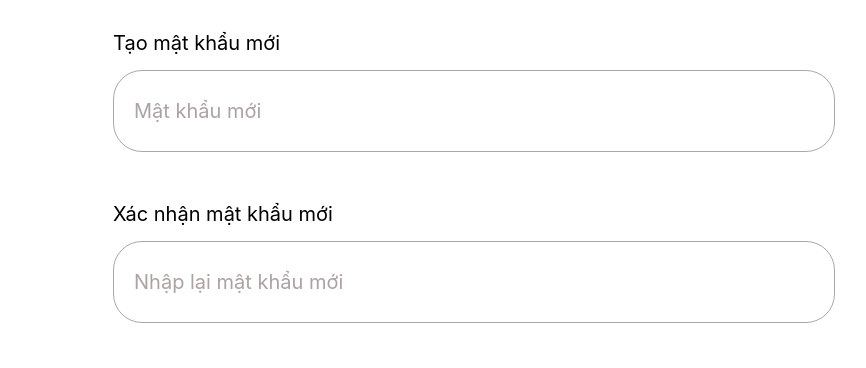
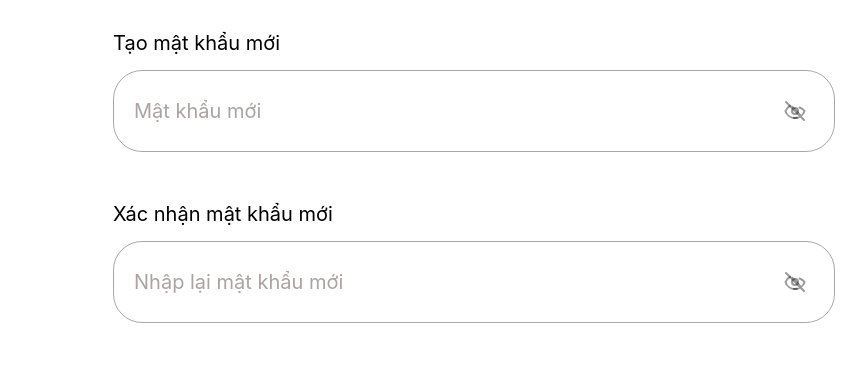
Before and after one commit to VanCuongBlack/FRONTEND-WEB-ACCOUNT-LAPTOP, a React (Vite) app: page /reset-password in a window 1280 px wide. Shown: the part 342-710 px from the top of the page, without its empty margins (166-1032 px from the left). Built offline with nearby package versions, Linux system fonts and the light colour scheme; no server answers.

Commit message:
update api

```diff
--- a/src/components/account/RegisterForm.tsx
+++ b/src/components/account/RegisterForm.tsx
@@ -25,7 +25,7 @@ export default function RegisterForm() {
   const onSubmit = async (data: RegisterFormValues) => {
     try {
       const res = await register({
-        fullName: data.fullName,
+        fullname: data.fullName,
         email: data.email,
         phone: data.phone,
         password: data.password,
--- a/src/pages/auth/ResetPasswordPage.tsx
+++ b/src/pages/auth/ResetPasswordPage.tsx
@@ -2,12 +2,12 @@ import { useState } from "react";
 import { useForm } from "react-hook-form";
 import * as z from "zod";
 import { ChevronLeft } from "lucide-react";
-import { useNavigate } from "react-router-dom";
+import { useLocation, useNavigate } from "react-router-dom";
 import { resetPassword } from "@/services/auth.service";
 
 const resetPasswordSchema = z
   .object({
-    verificationCode: z
+    otp: z
       .string()
       .min(1, {
         message: "Mã xác nhận không được để trống",
@@ -33,7 +33,15 @@ type ResetPasswordFormValues = z.infer<typeof resetPasswordSchema>;
 
 export default function ResetPasswordPage() {
   const navigate = useNavigate();
+  const location = useLocation();
+
+  const email = location.state?.email || "";
+
   const [isLoading, setIsLoading] = useState(false);
+
+  const [showNewPassword, setShowNewPassword] = useState(false);
+
+  const [showConfirmPassword, setShowConfirmPassword] = useState(false);
 
   const {
     register,
@@ -42,7 +50,7 @@ export default function ResetPasswordPage() {
     formState: { errors },
   } = useForm<ResetPasswordFormValues>({
     defaultValues: {
-      verificationCode: "",
+      otp: "",
       newPassword: "",
       confirmPassword: "",
     },
@@ -63,13 +71,14 @@ export default function ResetPasswordPage() {
       setIsLoading(true);
 
       await resetPassword({
-        verificationCode: values.verificationCode,
+        email,
+        otp: values.otp,
         newPassword: values.newPassword,
       });
 
       navigate("/login");
     } catch {
-      setError("verificationCode", {
+      setError("otp", {
         message: "Mã xác nhận không đúng hoặc đã hết hạn",
       });
     } finally {
@@ -103,13 +112,13 @@ export default function ResetPasswordPage() {
               inputMode="numeric"
               maxLength={6}
               placeholder="Mã xác nhận"
-              {...register("verificationCode")}
+              {...register("otp")}
               className="w-full h-[64px] sm:h-[82px] rounded-[29px] bg-transparent border border-black/34 px-5 text-[16px] sm:text-[20px] text-black placeholder-[#ADA2A2] placeholder-opacity-100 focus:outline-none focus:border-[#3783EC] transition-all"
             />
 
-            {errors.verificationCode && (
+            {errors.otp && (
               <span className="text-red-500 text-sm">
-                {errors.verificationCode.message}
+                {errors.otp.message}
               </span>
             )}
           </div>
@@ -119,12 +128,60 @@ export default function ResetPasswordPage() {
               Tạo mật khẩu mới
             </label>
 
+            <div className="relative w-full h-[64px] sm:h-[82px] flex items-center">
               <input
-              type="password"
+                type={showNewPassword ? "text" : "password"}
                 placeholder="Mật khẩu mới"
                 {...register("newPassword")}
-              className="w-full h-[64px] sm:h-[82px] rounded-[29px] bg-transparent border border-black/34 px-5 text-[16px] sm:text-[20px] text-black placeholder-[#ADA2A2] placeholder-opacity-100 focus:outline-none focus:border-[#3783EC] transition-all"
+                className="w-full h-full rounded-[29px] bg-transparent border border-black/34 pl-5 pr-[60px] text-[16px] sm:text-[20px] text-black placeholder-[#ADA2A2] placeholder-opacity-100 focus:outline-none focus:border-[#3783EC] transition-all"
               />
+
+              <button
+                type="button"
+                onClick={() => setShowNewPassword(!showNewPassword)}
+                className="absolute right-[24px] text-black/40 hover:text-black/70 transition-colors cursor-pointer p-1 flex items-center justify-center"
+              >
+                {showNewPassword ? (
+                  <svg
+                    className="w-6 h-6"
+                    fill="none"
+                    stroke="currentColor"
+                    strokeWidth="2"
+                    viewBox="0 0 24 24"
+                  >
+                    <path
+                      strokeLinecap="round"
+                      strokeLinejoin="round"
+                      d="M15 12a3 3 0 11-6 0 3 3 0 016 0z"
+                    />
+                    <path
+                      strokeLinecap="round"
+                      strokeLinejoin="round"
+                      d="M2.458 12C3.732 7.943 7.523 5 12 5c4.478 0 8.268 2.943 9.542 7-1.274 4.057-5.064 7-9.542 7-4.477 0-8.268-2.943-9.542-7z"
+                    />
+                  </svg>
+                ) : (
+                  <svg
+                    className="w-6 h-6"
+                    fill="none"
+                    stroke="currentColor"
+                    strokeWidth="2"
+                    viewBox="0 0 24 24"
+                  >
+                    <path
+                      strokeLinecap="round"
+                      strokeLinejoin="round"
+                      d="M13.875 18.825A10.05 10.05 0 0112 19c-4.478 0-8.268-2.943-9.542-7a10.024 10.024 0 014.501-5.176M15 12a3 3 0 11-6 0 3 3 0 016 0z"
+                    />
+                    <path
+                      strokeLinecap="round"
+                      strokeLinejoin="round"
+                      d="M17.657 16.657L13.414 12m0 0L9.172 7.757M13.414 12H12m4.542-3.458A10.05 10.05 0 0121.542 12c-1.274 4.057-5.064 7-9.542 7a9.963 9.963 0 01-1.205-.073M3 3l18 18"
+                    />
+                  </svg>
+                )}
+              </button>
+            </div>
 
             {errors.newPassword && (
               <span className="text-red-500 text-sm">
@@ -138,12 +195,62 @@ export default function ResetPasswordPage() {
               Xác nhận mật khẩu mới
             </label>
 
+            <div className="relative w-full h-[64px] sm:h-[82px] flex items-center">
               <input
-              type="password"
+                type={showConfirmPassword ? "text" : "password"}
                 placeholder="Nhập lại mật khẩu mới"
                 {...register("confirmPassword")}
-              className="w-full h-[64px] sm:h-[82px] rounded-[29px] bg-transparent border border-black/34 px-5 text-[16px] sm:text-[20px] text-black placeholder-[#ADA2A2] placeholder-opacity-100 focus:outline-none focus:border-[#3783EC] transition-all"
+                className="w-full h-full rounded-[29px] bg-transparent border border-black/34 pl-5 pr-[60px] text-[16px] sm:text-[20px] text-black placeholder-[#ADA2A2] placeholder-opacity-100 focus:outline-none focus:border-[#3783EC] transition-all"
               />
+
+              <button
+                type="button"
+                onClick={() =>
+                  setShowConfirmPassword(!showConfirmPassword)
+                }
+                className="absolute right-[24px] text-black/40 hover:text-black/70 transition-colors cursor-pointer p-1 flex items-center justify-center"
+              >
+                {showConfirmPassword ? (
+                  <svg
+                    className="w-6 h-6"
+                    fill="none"
+                    stroke="currentColor"
+                    strokeWidth="2"
+                    viewBox="0 0 24 24"
+                  >
+                    <path
+                      strokeLinecap="round"
+                      strokeLinejoin="round"
+                      d="M15 12a3 3 0 11-6 0 3 3 0 016 0z"
+                    />
+                    <path
+                      strokeLinecap="round"
+                      strokeLinejoin="round"
+                      d="M2.458 12C3.732 7.943 7.523 5 12 5c4.478 0 8.268 2.943 9.542 7-1.274 4.057-5.064 7-9.542 7-4.477 0-8.268-2.943-9.542-7z"
+                    />
+                  </svg>
+                ) : (
+                  <svg
+                    className="w-6 h-6"
+                    fill="none"
+                    stroke="currentColor"
+                    strokeWidth="2"
+                    viewBox="0 0 24 24"
+                  >
+                    <path
+                      strokeLinecap="round"
+                      strokeLinejoin="round"
+                      d="M13.875 18.825A10.05 10.05 0 0112 19c-4.478 0-8.268-2.943-9.542-7a10.024 10.024 0 014.501-5.176M15 12a3 3 0 11-6 0 3 3 0 016 0z"
+                    />
+                    <path
+                      strokeLinecap="round"
+                      strokeLinejoin="round"
+                      d="M17.657 16.657L13.414 12m0 0L9.172 7.757M13.414 12H12m4.542-3.458A10.05 10.05 0 0121.542 12c-1.274 4.057-5.064 7-9.542 7a9.963 9.963 0 01-1.205-.073M3 3l18 18"
+                    />
+                  </svg>
+                )}
+              </button>
+            </div>
 
             {errors.confirmPassword && (
               <span className="text-red-500 text-sm">
--- a/src/services/auth.service.ts
+++ b/src/services/auth.service.ts
@@ -1,44 +1,80 @@
 import api from './api'
 
 export interface RegisterPayload {
-  fullName: string
+  fullname: string
   email: string
   phone: string
   password: string
+  address?: string
+  position?: string
 }
 
 export interface LoginPayload {
-  emailOrPhone: string;
-  password: string;
+  email: string
+  password: string
+}
+
+export interface AuthResponseData {
+  user?: unknown
+  accessToken: string
+  refreshToken: string
 }
 
 export interface ForgotPasswordPayload {
-  emailOrPhone: string
+  email: string
+}
+
+export interface VerifyEmailPayload {
+  email: string
+  otp: string
+}
+
+export interface SendOtpPayload {
+  email: string
+}
+
+export interface VerifyResetOtpPayload {
+  email: string
+  otp: string
 }
 
 export interface ResetPasswordPayload {
-  verificationCode: string
+  email: string
+  otp: string
   newPassword: string
 }
 
 export interface ApiResponse<T = unknown> {
   success: boolean
+  statusCode?: number
   message: string
   data?: T
 }
 
 export const register = (data: RegisterPayload) => {
-  return api.post<ApiResponse>('/auth/register', data)
+  return api.post<ApiResponse<AuthResponseData>>('/auth/register', data)
 }
 
 export const login = (data: LoginPayload) => {
-  return api.post<ApiResponse>('/auth/login', data)
+  return api.post<ApiResponse<AuthResponseData>>('/auth/login', data)
 }
 
 export const forgotPassword = (data: ForgotPasswordPayload) => {
   return api.post<ApiResponse>('/auth/forgot-password', data)
 }
 
+export const verifyEmail = (data: VerifyEmailPayload) => {
+  return api.post<ApiResponse>('/auth/verify-email', data)
+}
+
+export const sendOtp = (data: SendOtpPayload) => {
+  return api.post<ApiResponse>('/auth/send-otp', data)
+}
+
+export const verifyResetOtp = (data: VerifyResetOtpPayload) => {
+  return api.post<ApiResponse>('/auth/verify-reset-otp', data)
+}
+
 export const resetPassword = (data: ResetPasswordPayload) => {
   return api.post<ApiResponse>('/auth/reset-password', data)
 }
--- a/src/utils/validators.ts
+++ b/src/utils/validators.ts
@@ -8,7 +8,13 @@ export const registerSchema = z
       .string()
       .min(1, 'Số điện thoại không được để trống.')
       .regex(/^(0|\+84)(3|5|7|8|9)[0-9]{8}$/, 'SĐT không hợp lệ (VD: 0912345678).'),
-    password: z.string().min(8, 'Mật khẩu ít nhất 8 ký tự.'),
+    password: z
+      .string()
+      .min(8, 'Mật khẩu ít nhất 8 ký tự.')
+      .regex(/[A-Z]/, 'Mật khẩu phải có ít nhất 1 chữ hoa.')
+      .regex(/[a-z]/, 'Mật khẩu phải có ít nhất 1 chữ thường.')
+      .regex(/[0-9]/, 'Mật khẩu phải có ít nhất 1 số.')
+      .regex(/[^A-Za-z0-9]/, 'Mật khẩu phải có ít nhất 1 ký tự đặc biệt.'),
     confirmPassword: z.string().min(1, 'Vui lòng xác nhận mật khẩu.'),
   })
   .refine((data) => data.password === data.confirmPassword, {
```
Also changed, not shown: src/pages/auth/ForgotPasswordPage.tsx (+19 -23 lines), src/pages/auth/LoginPage.tsx (+11 -11 lines). Lines whose indentation alone changed are shown as unchanged.
